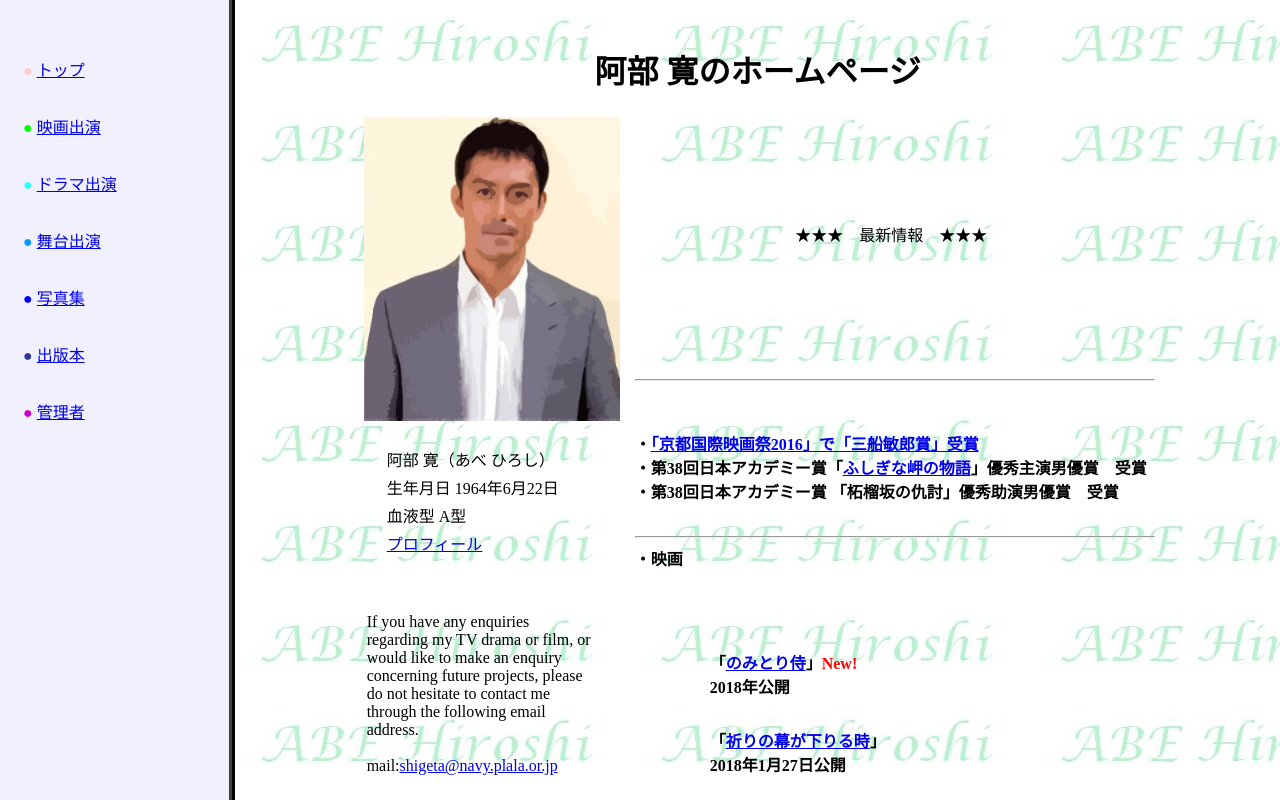
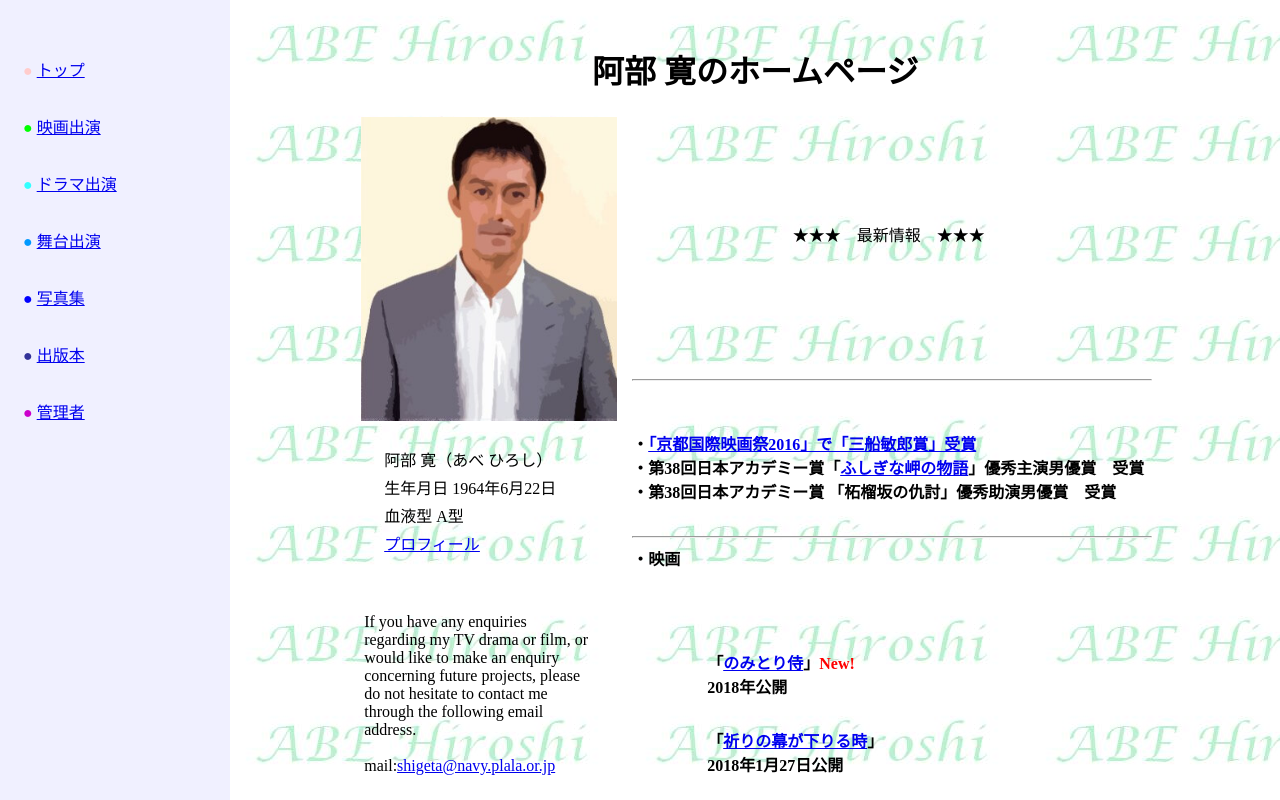
Before and after one commit to hiro0218/abehiroshi-homepage, a Nuxt app: page / in a window 1280 px wide. Built offline with nearby package versions, Linux system fonts and the light colour scheme.

Commit message:
remove: navigation border

```diff
--- a/layouts/default.vue
+++ b/layouts/default.vue
@@ -36,7 +36,6 @@ body {
   height: 100%;
   width: 18%;
   background: #f0f0ff;
-  border-right: 6px ridge #404040;
 }
 
 .contents {
```
